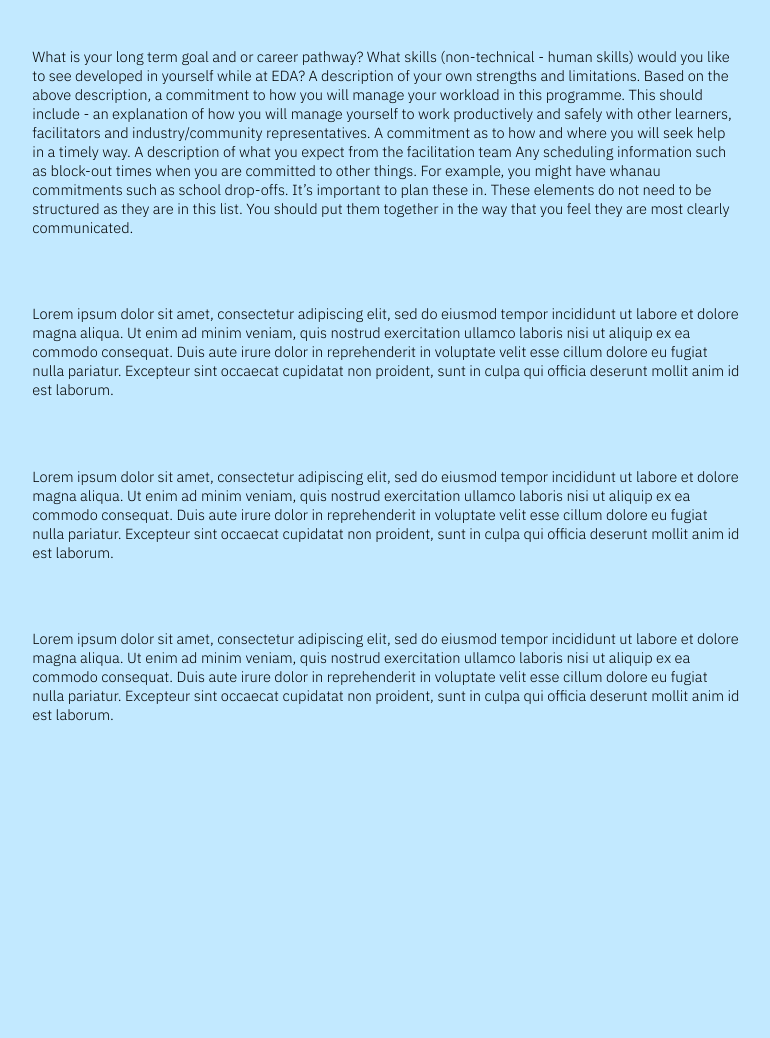
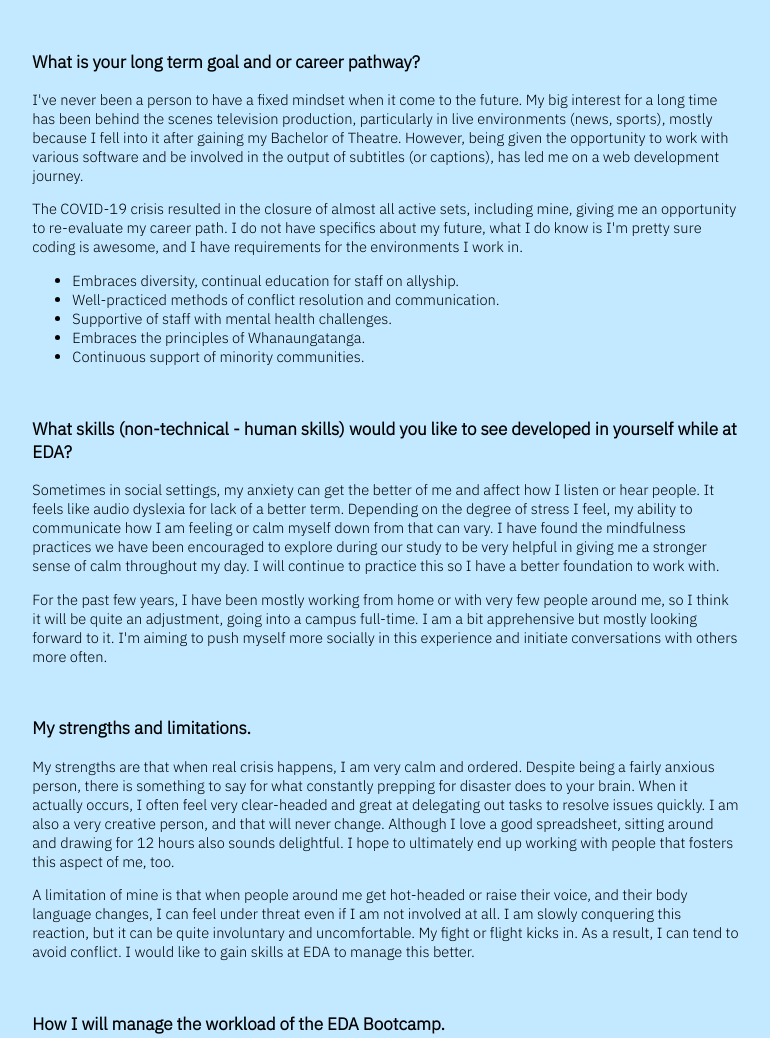
Before and after one commit to stevie-jack-wilder/stevie-jack-wilder.github.io, a plain HTML site: page sprint2-cultural.html in a window 1280 px wide. Shown: the part 353-1391 px from the top of the page, without its empty margins (279-1049 px from the left). Before the commit the page ends 1195 px from the top, so only its background shows below. Drawn offline with Linux system fonts and the light colour scheme.

Commit message:
Catch up on core two and three blogs.

```diff
--- a/sprint2-cultural.html
+++ b/sprint2-cultural.html
@@ -13,7 +13,6 @@
         <div class="heading-block">
             <img id="title-img" src="./images/title-img.png" alt="Stevie Jack Wilder heading">
         </div>
-    </div>
         <div class="heading-block">
             <img id="core-img" src="./images/core2.png" alt="Core Two">
         </div>
@@ -25,7 +24,6 @@
             </a>
         </div>
     </nav>
-
     <body>
         <div class="block-centre">
             <div class="body-of-text">
@@ -34,44 +32,33 @@
                     <h2>Learning Plan</h2>
                 </div>
                     <br>
-            <p>What is your long term goal and or career pathway?
-                What skills (non-technical - human skills) would you like to see developed in yourself while at EDA?
-                A description of your own strengths and limitations.
-                Based on the above description, a commitment to how you will manage your workload in this programme.
-                This should include - an explanation of how you will manage yourself to work productively and safely
-                with other learners, facilitators and industry/community representatives.
-                A commitment as to how and where you will seek help in a timely way.
-                A description of what you expect from the facilitation team
-                Any scheduling information such as block-out times when you are committed to other things. For example,
-                you might have whanau commitments such as school drop-offs. It’s important to plan these in.
-                These elements do not need to be structured as they are in this list. You should put them together in
-                the way that you feel they are most clearly communicated.
+                    <h3>What is your long term goal and or career pathway?</h3>
+                    <p>I've never been a person to have a fixed mindset when it come to the future. My big interest for a long time has been behind the scenes television production, particularly in live environments (news, sports), mostly because I fell into it after gaining my Bachelor of Theatre. However, being given the opportunity to work with various software and be involved in the output of subtitles (or captions), has led me on a web development journey.</p>
+                    <p>The COVID-19 crisis resulted in the closure of almost all active sets, including mine, giving me an opportunity to re-evaluate my career path. I do not have specifics about my future, what I do know is I'm pretty sure coding is awesome, and I have requirements for the environments I work in.
+                    <ul>
+                        <li>Embraces diversity, continual education for staff on allyship.</li>
+                        <li>Well-practiced methods of conflict resolution and communication. </li>
+                        <li>Supportive of staff with mental health challenges.</li>
+                        <li>Embraces the principles of Whanaungatanga.</li>
+                        <li>Continuous support of minority communities.</li>
+                    </ul>
                     </p>
                     <br>
+                    <h3>What skills (non-technical - human skills) would you like to see developed in yourself while at EDA?</h3>
+                    <p>Sometimes in social settings, my anxiety can get the better of me and affect how I listen or hear people. It feels like audio dyslexia for lack of a better term. Depending on the degree of stress I feel, my ability to communicate how I am feeling or calm myself down from that can vary. I have found the mindfulness practices we have been encouraged to explore during our study to be very helpful in giving me a stronger sense of calm throughout my day. I will continue to practice this so I have a better foundation to work with.
+                    </p>
+                    <p>For the past few years, I have been mostly working from home or with very few people around me, so I think it will be quite an adjustment, going into a campus full-time. I am a bit apprehensive but mostly looking forward to it. I'm aiming to push myself more socially in this experience and initiate conversations with others more often.</p>
                     <br>
-            <p>Lorem ipsum dolor sit amet, consectetur adipiscing elit, sed do eiusmod tempor incididunt ut labore et
-                dolore magna aliqua. Ut enim ad minim veniam, quis nostrud exercitation ullamco laboris nisi ut aliquip
-                ex ea commodo consequat. Duis aute irure dolor in reprehenderit in voluptate velit esse cillum dolore eu
-                fugiat nulla pariatur. Excepteur sint occaecat cupidatat non proident, sunt in culpa qui officia
-                deserunt mollit anim id est laborum.
-            </p>
+                    <h3>My strengths and limitations.</h3>
+                    <p> My strengths are that when real crisis happens, I am very calm and ordered. Despite being a fairly anxious person, there is something to say for what constantly prepping for disaster does to your brain. When it actually occurs, I often feel very clear-headed and great at delegating out tasks to resolve issues quickly. I am also a very creative person, and that will never change. Although I love a good spreadsheet, sitting around and drawing for 12 hours also sounds delightful. I hope to ultimately end up working with people that fosters this aspect of me, too.</p>
+                    <p>A limitation of mine is that when people around me get hot-headed or raise their voice, and their body language changes, I can feel under threat even if I am not involved at all. I am slowly conquering this reaction, but it can be quite involuntary and uncomfortable. My fight or flight kicks in. As a result, I can tend to avoid conflict. I would like to gain skills at EDA to manage this better. </p>
                     <br>
+                    <h3>How I will manage the workload of the EDA Bootcamp.</h3>
+                    <p>I have been able to set myself up, with the support of friend and family, so that I can focus on only EDA during this period. This means I will commit myself to showing up every day and being engaged with the material and people throughout the course. I know there will be hard days, we will all have them, but I will communicate with staff if I find I am struggling in any way that feels beyond being able to deal with it myself. I am also commiting to look after my mental and physical health during this period, as it is just as important if I am going to be taking in so much new information. I'm looking forward to the yoga classes for a start.</p>
                     <br>
-            <p>Lorem ipsum dolor sit amet, consectetur adipiscing elit, sed do eiusmod tempor incididunt ut labore et
-                dolore magna aliqua. Ut enim ad minim veniam, quis nostrud exercitation ullamco laboris nisi ut aliquip
-                ex ea commodo consequat. Duis aute irure dolor in reprehenderit in voluptate velit esse cillum dolore eu
-                fugiat nulla pariatur. Excepteur sint occaecat cupidatat non proident, sunt in culpa qui officia
-                deserunt mollit anim id est laborum.
-            </p>
-            <br>
-            <br>
-            <p>Lorem ipsum dolor sit amet, consectetur adipiscing elit, sed do eiusmod tempor incididunt ut labore et
-                dolore magna aliqua. Ut enim ad minim veniam, quis nostrud exercitation ullamco laboris nisi ut aliquip
-                ex ea commodo consequat. Duis aute irure dolor in reprehenderit in voluptate velit esse cillum dolore eu
-                fugiat nulla pariatur. Excepteur sint occaecat cupidatat non proident, sunt in culpa qui officia
-                deserunt mollit anim id est laborum.
-            </p>
-            <br>
+                    <h3>What I expect from the facilitators.</h3>
+                    <p>I expect the facilitators to be available during office hours for assistance with struggles I may have with the tech or cultural components, and also any social issues that may arise. So far, everyone has been great at responding to me in a timely fashion, and if they aren't available they have let me known when they next are. I also hope to be able to discuss personal issues with the facilitators should anything in my home life impact my studies. Again, all indications so far have been that this will be the case. </p>
+                    <p>Lastly, if I am not meeting the mark in any component and it is clear that I am not aware that I have not understood something, I would hope a facilitator would point this out to me and send me in the right direction of resources to get me back on track.</p>
                     <br>
                     <br>
                     <br>
@@ -79,3 +66,4 @@
             </div>
         </div>
     </body>
+</html>
```
Also changed, not shown: sprint3-cultural.html (+0 -1 lines). Lines whose indentation alone changed are shown as unchanged.
